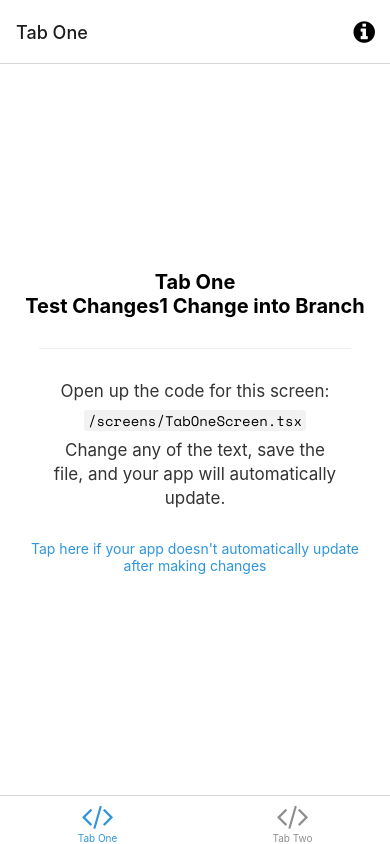
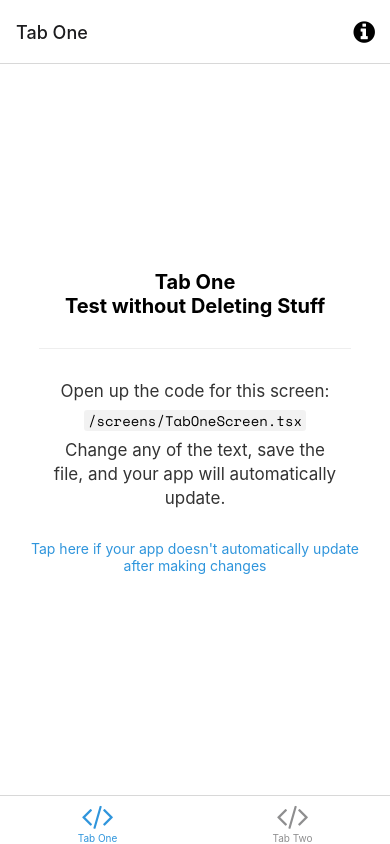
Before and after one commit to smileyjason/WasteManagementProject, a React Native app: screen /TabOne in a window 390 px wide. Built offline with nearby package versions, Linux system fonts and the light colour scheme; what expo-linking would draw is missing.

Commit message:
Test again, for merging with Jason's

```diff
--- a/screens/TabOneScreen.tsx
+++ b/screens/TabOneScreen.tsx
@@ -9,7 +9,7 @@ export default function TabOneScreen({ navigation }: RootTabScreenProps<'TabOne'
   return (
     <View style={styles.container}>
       <Text style={styles.title}>Tab One</Text>
-      <Text style={styles.title}>Test Changes1 Change into Branch</Text>
+      <Text style={styles.title}>Test without Deleting Stuff</Text>
       <View style={styles.separator} lightColor="#eee" darkColor="rgba(255,255,255,0.1)" />
       <EditScreenInfo path="/screens/TabOneScreen.tsx" />
     </View>
```
